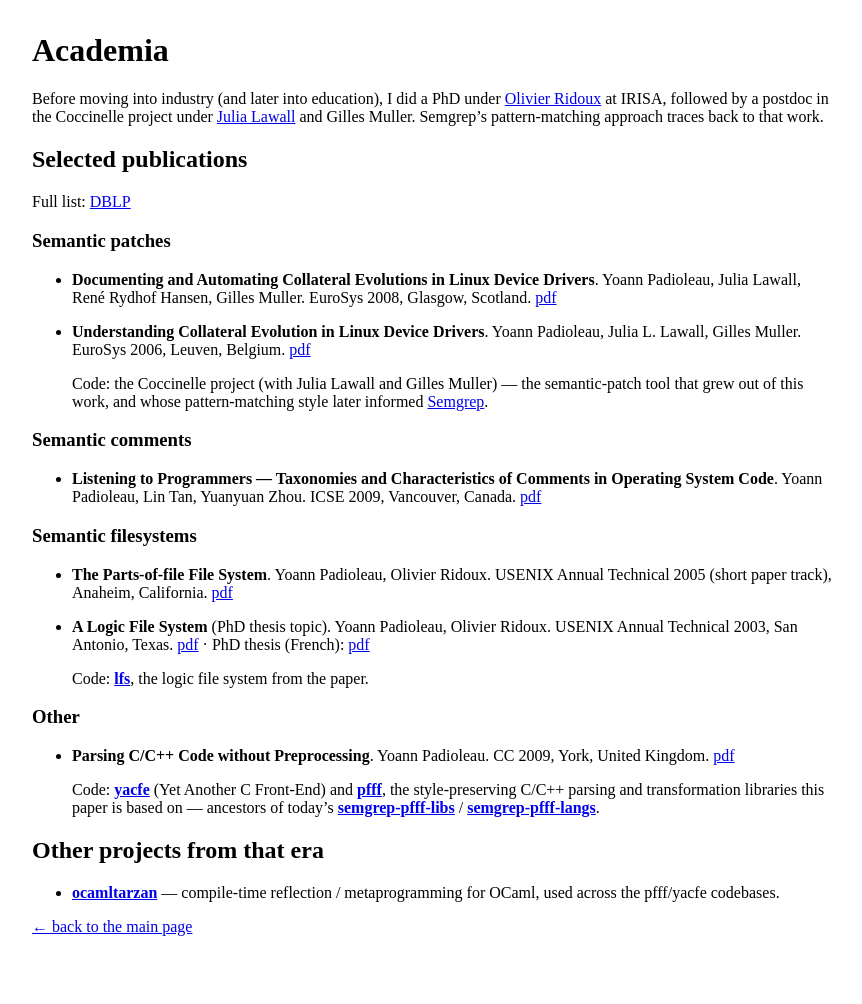
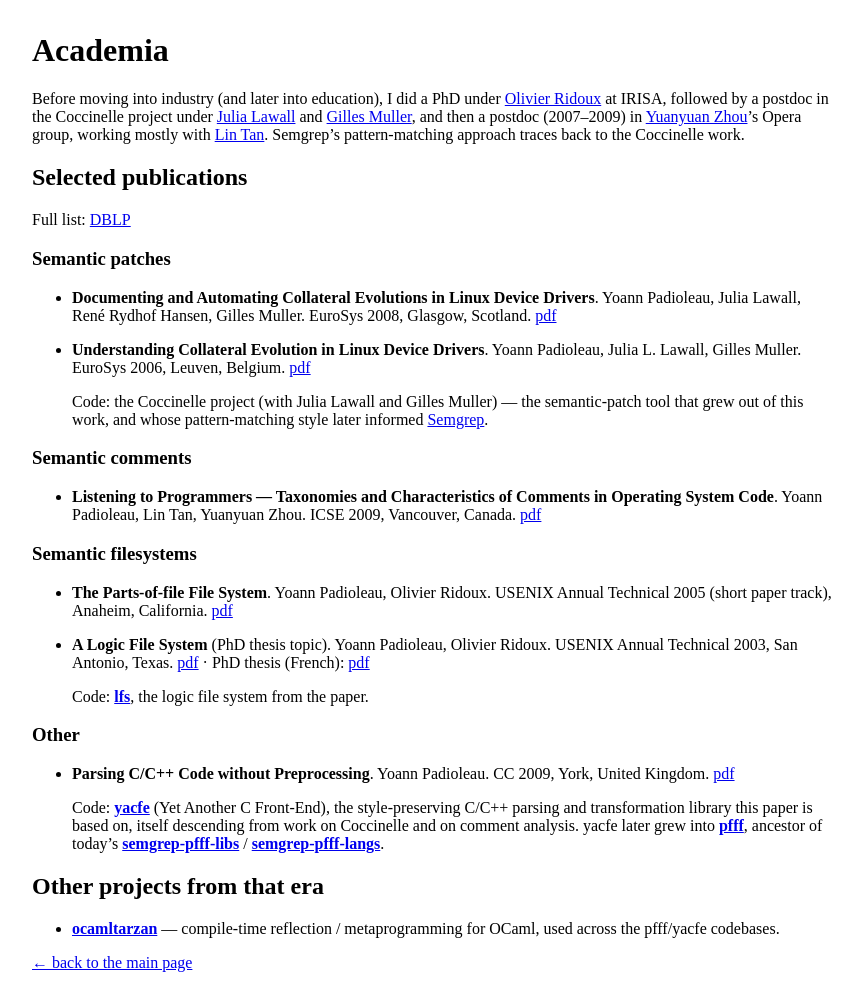
Before and after one commit to aryx/aryx.github.io, a Jekyll site: the page built from academia.md, in a window 1280 px wide. Shown: the whole page, without its empty margins (208-1070 px from the left). Built offline with Jekyll 4.4.1, drawn with Linux system fonts in a browser that asks for light colours; our own code applies the rules of GitHub Pages for plain Markdown files; before the commit the page ends 968 px from its top, so only the background shows below that.

Commit message:
Update academia.md: add Zhou postdoc, links, and fix yacfe/pfff lineage
- Mention 2007-2009 postdoc in Yuanyuan Zhou's Opera group, working mostly with Lin Tan
- Add homepage links for Gilles Muller, Yuanyuan Zhou, and Lin Tan
- Correct CC'09 code credit: yacfe (descending from Coccinelle and comment-analysis
  work) is what the paper is based on; pfff grew out of yacfe afterward

Co-Authored-By: Claude Sonnet 5 <noreply@anthropic.com>
Claude-Session: https://claude.ai/code/session_016xWzREFSmnazBA35mjHXPJ

```diff
--- a/academia.md
+++ b/academia.md
@@ -2,8 +2,11 @@
 
 Before moving into industry (and later into education), I did a PhD under
 [Olivier Ridoux](https://www.irisa.fr/lande/ridoux/) at IRISA, followed by a postdoc in the
-Coccinelle project under [Julia Lawall](https://www.diku.dk/~julia/) and Gilles Muller. Semgrep's
-pattern-matching approach traces back to that work.
+Coccinelle project under [Julia Lawall](https://www.diku.dk/~julia/) and
+[Gilles Muller](https://who.paris.inria.fr/Gilles.Muller/), and then a postdoc (2007–2009) in
+[Yuanyuan Zhou](https://cseweb.ucsd.edu/~yyzhou/)'s Opera group, working mostly with
+[Lin Tan](https://www.cs.purdue.edu/homes/lintan/). Semgrep's pattern-matching approach traces
+back to the Coccinelle work.
 
 ## Selected publications
 
@@ -53,9 +56,10 @@ Full list: [DBLP](https://dblp.org/pid/24/4849.html)
   CC 2009, York, United Kingdom.
   [pdf](pdfs/yacfe-cc09.pdf)
 
-  Code: **[yacfe](https://github.com/aryx/yacfe)** (Yet Another C Front-End) and
-  **[pfff](https://github.com/semgrep/pfff)**, the style-preserving C/C++ parsing and
-  transformation libraries this paper is based on — ancestors of today's
+  Code: **[yacfe](https://github.com/aryx/yacfe)** (Yet Another C Front-End), the
+  style-preserving C/C++ parsing and transformation library this paper is based on, itself
+  descending from work on Coccinelle and on comment analysis. yacfe later grew into
+  **[pfff](https://github.com/semgrep/pfff)**, ancestor of today's
   **[semgrep-pfff-libs](https://github.com/aryx/semgrep-pfff-libs)** /
   **[semgrep-pfff-langs](https://github.com/aryx/semgrep-pfff-langs)**.
 
```
